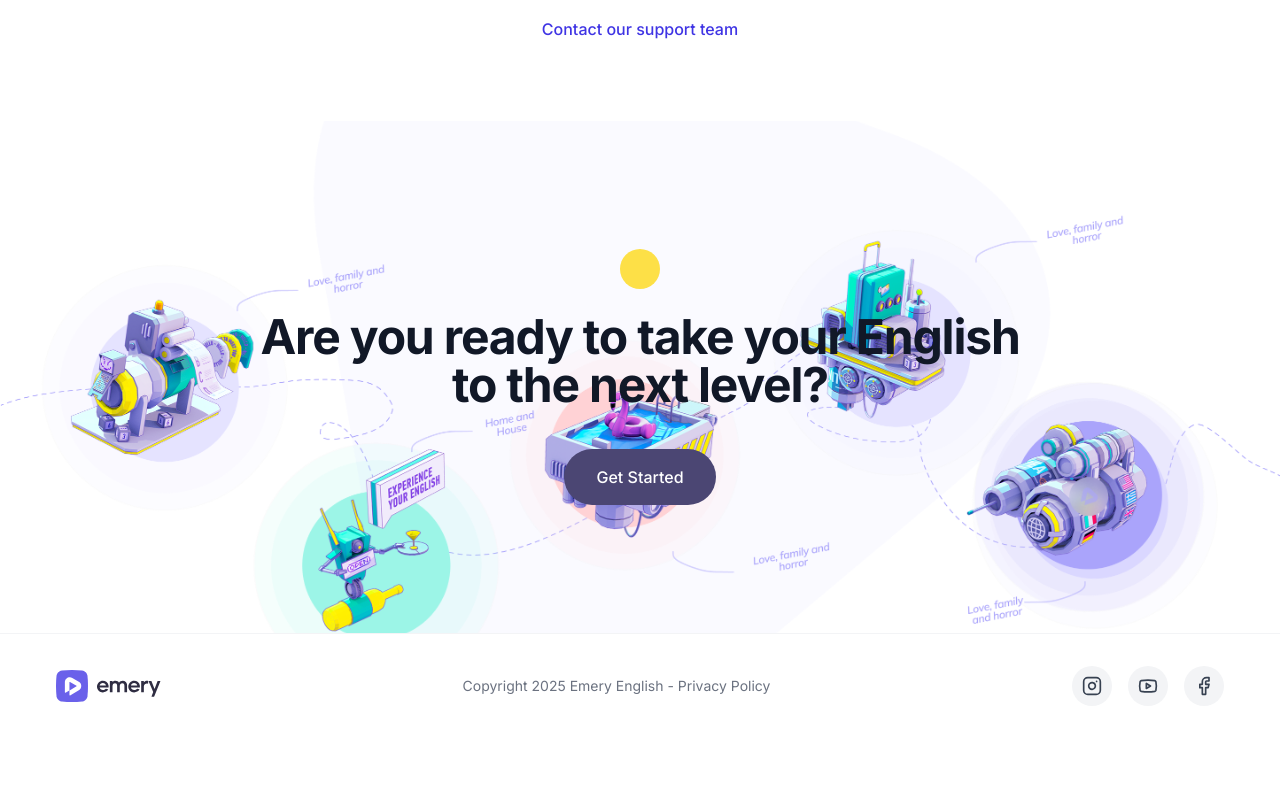
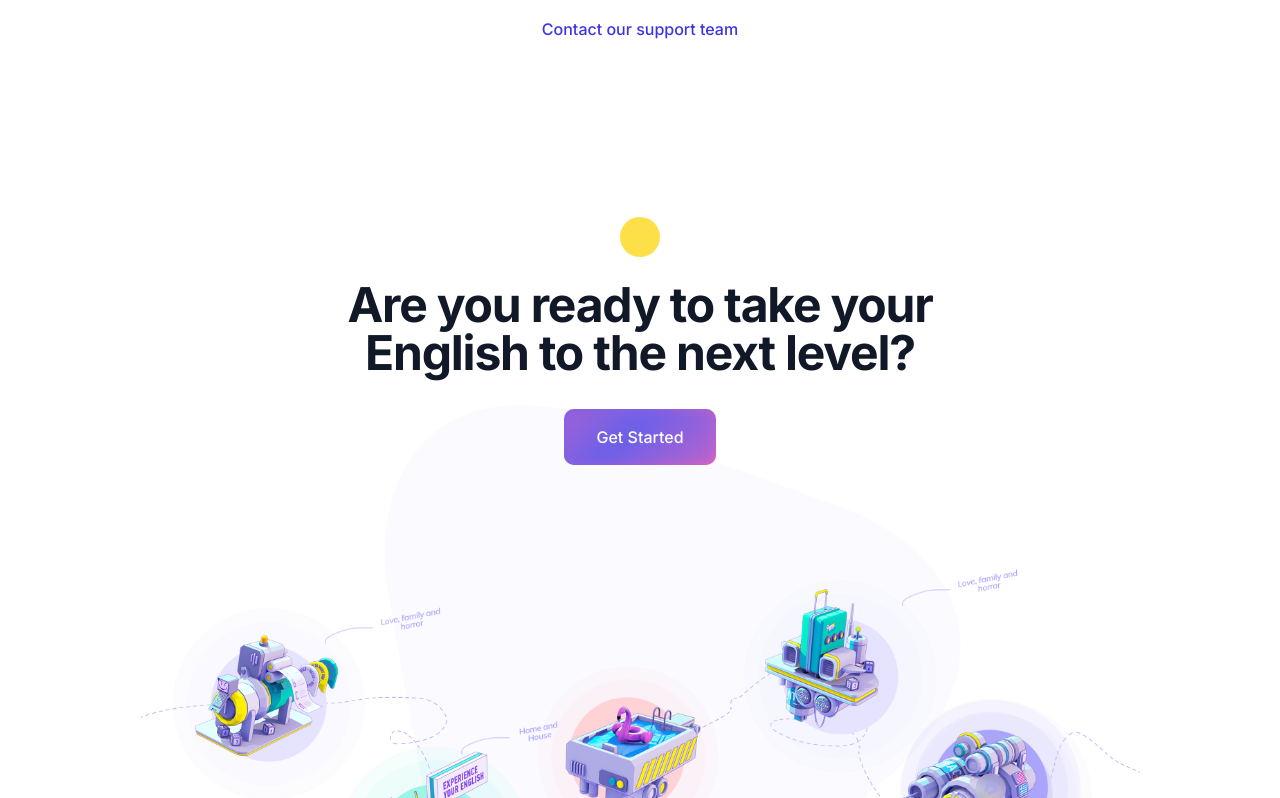
Before and after one commit to Anna-Arteeva/Emery-v0, a Next.js app: page / in a window 1280 px wide. Shown: the part 7162-7960 px from the top of the page. Before the commit the page ends 7900 px from the top, so only its background shows below. Built offline with nearby package versions, Linux system fonts and the light colour scheme.

Commit message:
style: remove padding from call-to-action section
Remove extra padding from Call-to-Action section for a more natural height.
Keep other styling and positioning intact.

Co-authored-by: Anna Arteeva <6735179+Anna-Arteeva@users.noreply.github.com>

```diff
--- a/components/call-to-action.tsx
+++ b/components/call-to-action.tsx
@@ -2,6 +2,7 @@
 
 import { useLanguage } from "./language-provider"
 import { translations } from "@/lib/i18n"
+import { SublimationButton } from "./sublimation-button"
 import Image from "next/image"
 
 export function CallToAction() {
@@ -9,26 +10,33 @@ export function CallToAction() {
   const t = translations[language]
 
   return (
-    <section className="relative py-24 md:py-32 overflow-hidden">
-      {/* Background image */}
-      <div className="absolute inset-0 w-full h-full">
-        <Image src="/backgrounds/cta-background.png" alt="Background" fill className="object-cover" priority />
+    <section className="relative py-24 overflow-hidden">
+      {/* Background image with max-width 1000px and margin-top 10rem */}
+      <div className="relative mx-auto w-full max-w-[1000px] mt-40">
+        <div className="w-full h-full">
+          <Image
+            src="/backgrounds/cta-background.png"
+            alt="Background"
+            width={1000}
+            height={600}
+            className="w-full h-auto object-contain"
+            priority
+          />
+        </div>
       </div>
 
-      {/* Content overlay */}
-      <div className="relative z-10 container-custom">
-        <div className="max-w-3xl mx-auto text-center">
+      {/* Content overlay - positioned at the top */}
+      <div className="absolute top-24 left-0 right-0 z-10">
+        <div className="max-w-2xl mx-auto text-center">
           {/* Yellow dot accent */}
           <div className="flex justify-center mb-6">
             <div className="w-10 h-10 rounded-full bg-yellow-300"></div>
           </div>
 
-          <h2 className="text-3xl md:text-4xl lg:text-5xl font-bold text-gray-900 mb-10">{t.callToAction.headline}</h2>
+          <h2 className="text-3xl md:text-4xl lg:text-5xl font-bold text-gray-900 mb-8">{t.callToAction.headline}</h2>
 
           <div className="flex justify-center">
-            <button className="px-8 py-4 bg-[#4B4673] text-white font-medium rounded-full hover:bg-[#3D3A5F] transition-colors">
-              {t.callToAction.cta}
-            </button>
+            <SublimationButton>{t.callToAction.cta}</SublimationButton>
           </div>
         </div>
       </div>
```
